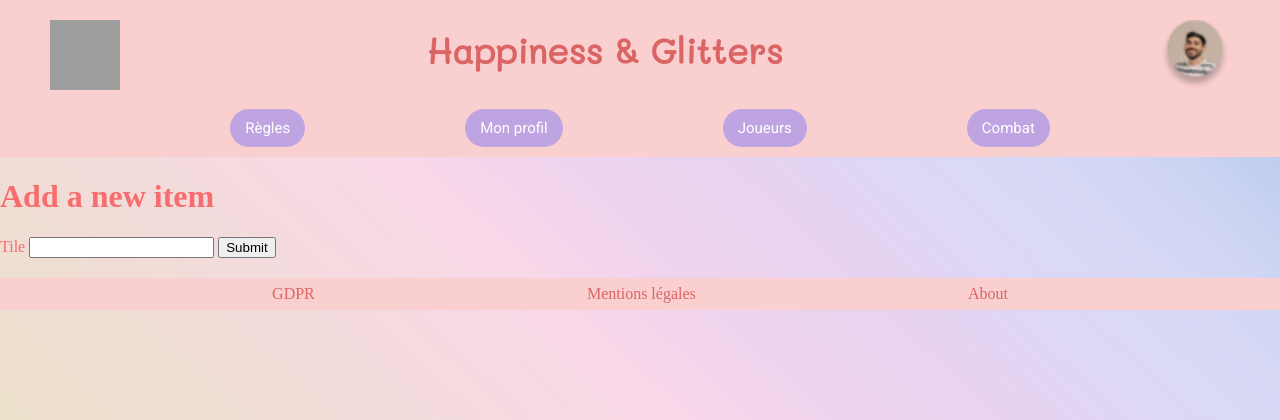
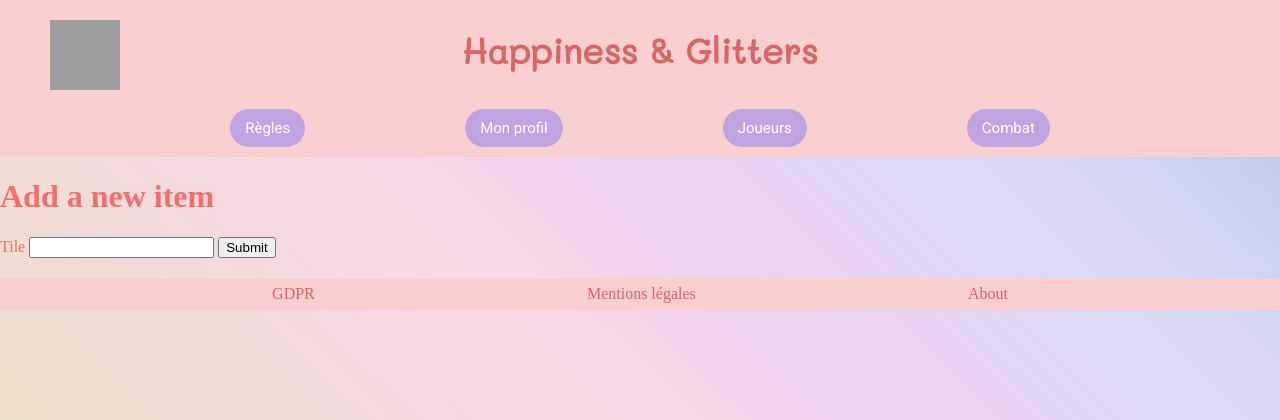
Before and after one commit to WildCodeSchool/yellowgreen, a PHP site: template src/View/Item/add.html.twig in a window 1280 px wide. Shown: the top 420 px of the page. Run offline with PHP 8.4, Linux system fonts and the light colour scheme; the template is opened without the code that fills it, so the values that code supplies are empty; some libraries are stand-ins or nearby versions; grey boxes are pictures that could not be loaded.

Commit message:
fixed navabar

```diff
--- a/src/View/Home/index.html.twig
+++ b/src/View/Home/index.html.twig
@@ -44,6 +44,7 @@ Happiness and Glitters Home - {{ parent() }}
 {% endblock %}
 
 {% block javascript %}
-<script type="application/javascript" src="/assets/js/formModale.js"></script>
-<script type="application/javascript" src="/assets/js/profilePic.js"></script>
+  {{ parent() }}
+  <script type="application/javascript" src="/assets/js/formModale.js"></script>
+  <script type="application/javascript" src="/assets/js/profilePic.js"></script>
 {% endblock %}
--- a/src/View/components/_header.html.twig
+++ b/src/View/components/_header.html.twig
@@ -7,11 +7,6 @@
 
     <a class="icon" onclick="displayMenu()" id="burger">
       <i class="fa fa-bars"></i>
-    </a>
-
-
-    <a href="">
-      <img class="imgavatar" src="/assets/images/avatar.png">
     </a>
 
 </header>
--- a/src/View/layout.html.twig
+++ b/src/View/layout.html.twig
@@ -13,6 +13,7 @@
 
 		{% block stylesheet %}
 			<link rel="stylesheet" type="text/css" href="/assets/css/header.css">
+			<link rel="stylesheet" href="https://cdnjs.cloudflare.com/ajax/libs/font-awesome/6.2.0/css/all.min.css" integrity="sha512-xh6O/CkQoPOWDdYTDqeRdPCVd1SpvCA9XXcUnZS2FmJNp1coAFzvtCN9BmamE+4aHK8yyUHUSCcJHgXloTyT2A==" crossorigin="anonymous" referrerpolicy="no-referrer" />
 			<link rel="stylesheet" type="text/css" href="/assets/css/footer.css">
 		{% endblock %}
 	</head>
@@ -27,14 +28,13 @@
     {% endblock %}
     {% block content %}{% endblock %}
 
-
     {% block footer %}
     {% include '/Components/_footer.html.twig' %}
     {% endblock %}
 
+	{% block javascript %}
+    	<script src="/assets/js/header.js"></script>
+    {% endblock %}
 
-    {% block javascript %}
-    <script src="/assets/js/header.js"></script>
-    {% endblock %}
 </body>
 </html>
```
Also changed, not shown: public/assets/js/header.js.
